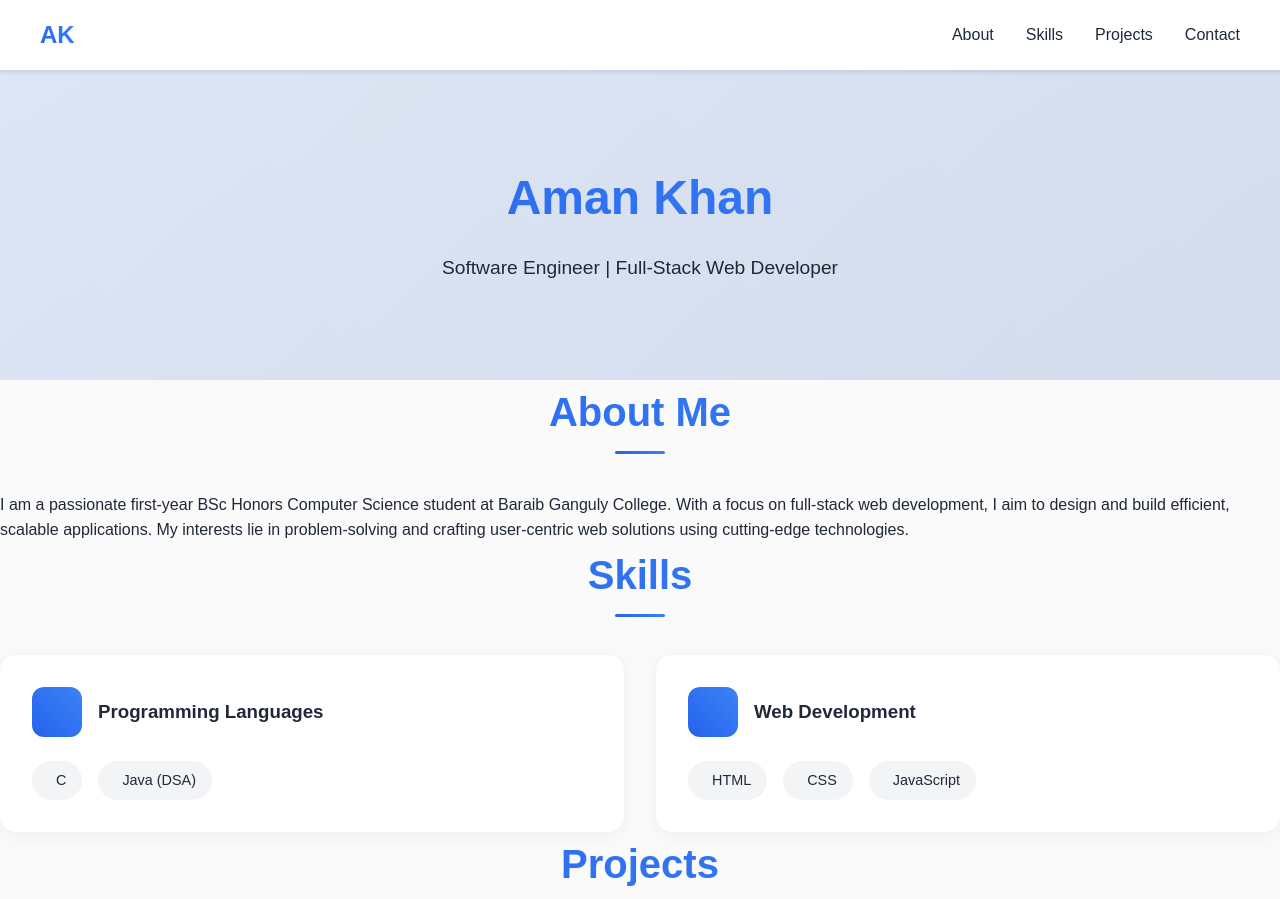
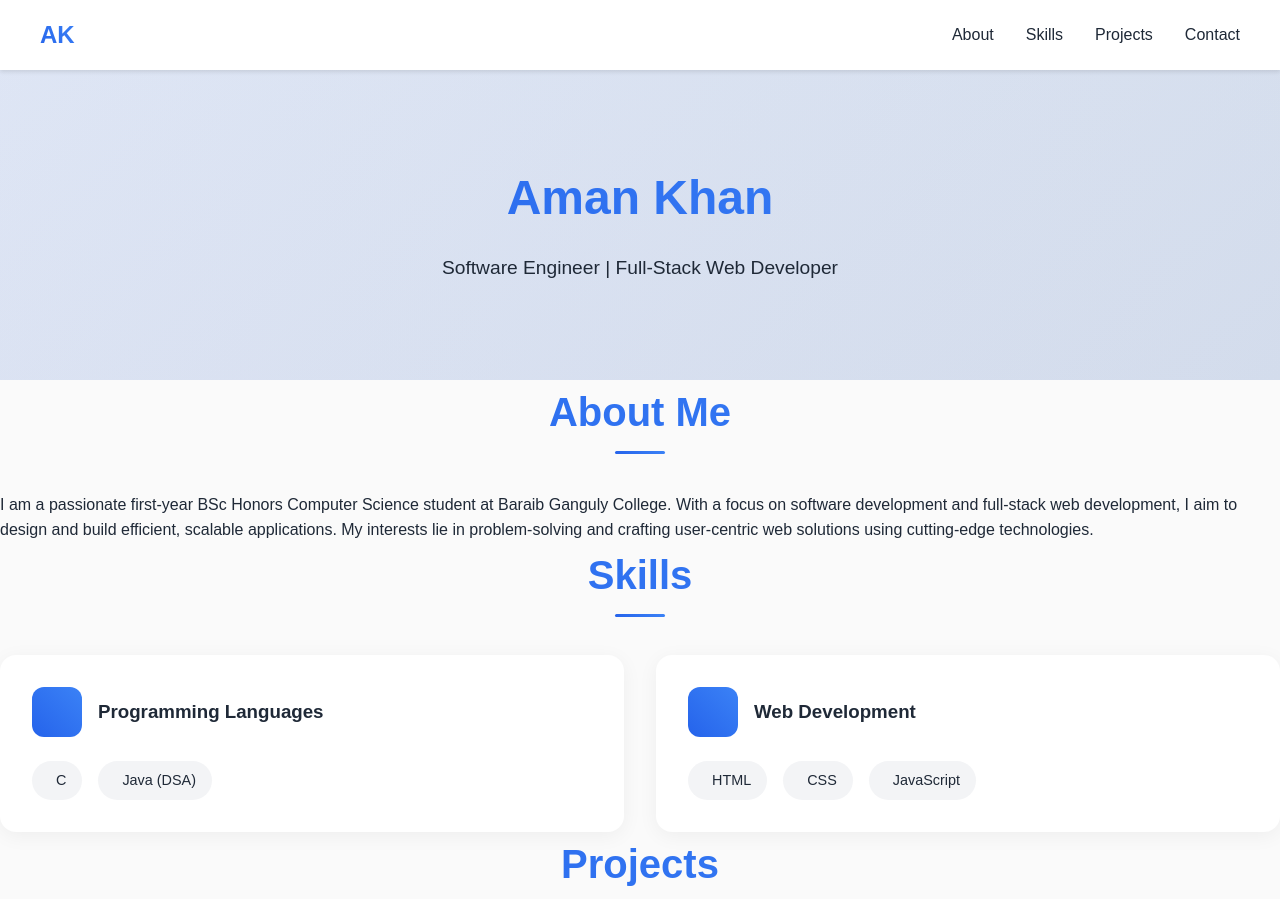
Before and after one commit to Aman00369/Aman-Portfolio-Website, a plain HTML site: page index.html in a window 1280 px wide. Shown: the top 899 px of the page. Drawn offline with Linux system fonts and the light colour scheme.

Commit message:
Update index.html

```diff
--- a/index.html
+++ b/index.html
@@ -371,7 +371,7 @@
     <section id="about" class="section">
         <h2 class="section-title">About Me</h2>
         <div class="about-content">
-            <p>I am a passionate first-year BSc Honors Computer Science student at Baraib Ganguly College. With a focus on full-stack web development, I aim to design and build efficient, scalable applications. My interests lie in problem-solving and crafting user-centric web solutions using cutting-edge technologies.</p>
+            <p>I am a passionate first-year BSc Honors Computer Science student at Baraib Ganguly College. With a focus on software development and full-stack web development, I aim to design and build efficient, scalable applications. My interests lie in problem-solving and crafting user-centric web solutions using cutting-edge technologies.</p>
         </div>
     </section>
 
```
